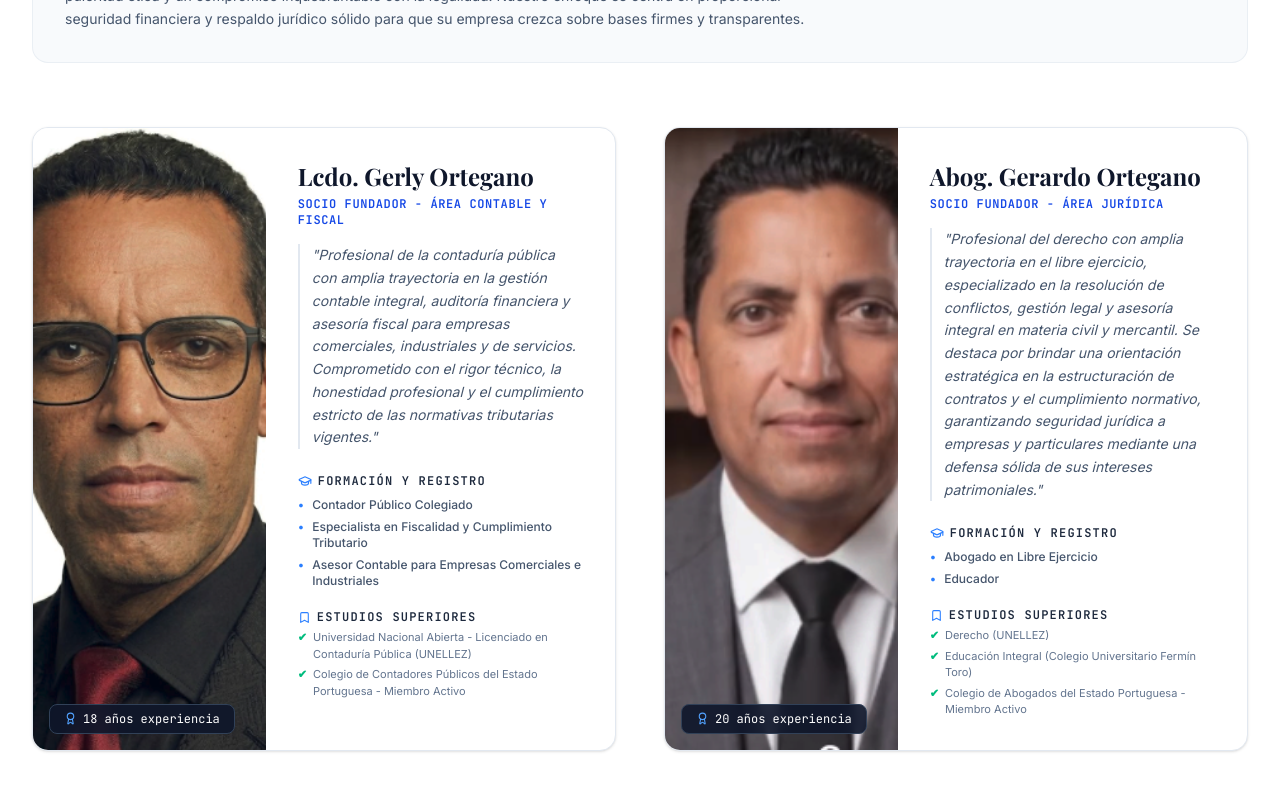
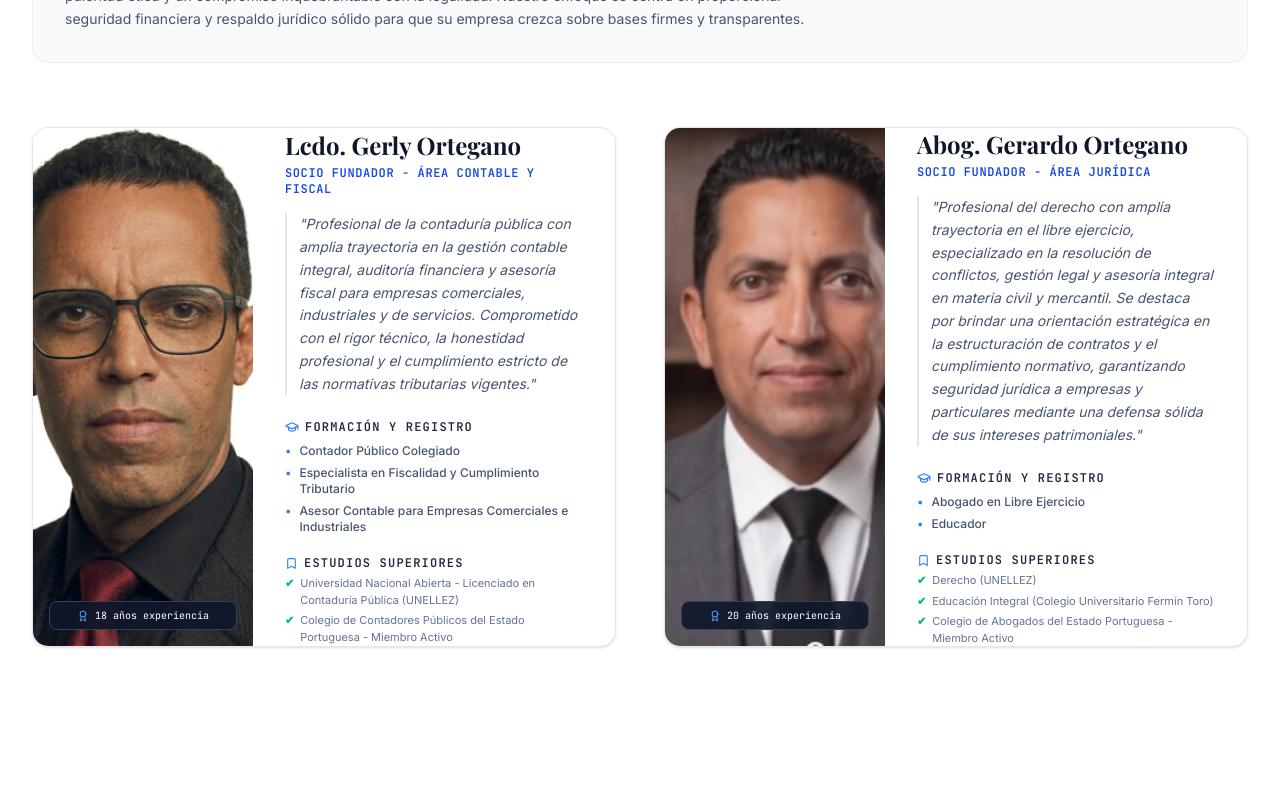
Before and after one commit to orteganoasociados/site, a React (Vite) app: page / in a window 1280 px wide. Shown: the part 2700-3500 px from the top of the page. Built offline with nearby package versions, Linux system fonts and the light colour scheme; a web font is replaced by a local one.

Commit message:
UI: forzar dimensiones fijas en píxeles para simetría total de fotos

```diff
--- a/src/components/About.tsx
+++ b/src/components/About.tsx
@@ -53,27 +53,27 @@ export default function About() {
               whileHover={{ y: -4 }}
               transition={{ duration: 0.3 }}
               key={member.id}
-              className="bg-white border border-slate-200 rounded-2xl overflow-hidden shadow-sm flex flex-col md:flex-row h-full md:min-h-[520px]"
+              className="bg-white border border-slate-200 rounded-2xl overflow-hidden shadow-sm flex flex-col md:flex-row h-auto md:h-[520px]"
               id={`partner-card-${member.id}`}
             >
 
               {/* Partner Portrait image */}
-              <div className="md:w-2/5 relative shrink-0 overflow-hidden h-64 md:h-full">
+              <div className="md:w-[220px] relative shrink-0 overflow-hidden h-72 md:h-full">
                 <img
-                  src={member.imageUrl}
-                  alt={member.name}
-                  className="absolute inset-0 w-full h-full object-cover"
-                  referrerPolicy="no-referrer"
+                   src={member.imageUrl}
+                   alt={member.name}
+                   className="absolute inset-0 w-full h-full object-cover object-center"
+                   referrerPolicy="no-referrer"
                 />
                 {/* Years badge */}
-                <div className="absolute bottom-4 left-4 bg-slate-900/90 backdrop-blur-sm px-3.5 py-1.5 rounded-lg border border-slate-700 font-mono text-xs text-white z-10 flex items-center space-x-1.5">
-                  <Award size={13} className="text-blue-400" />
+                <div className="absolute bottom-4 left-4 right-4 bg-slate-900/90 backdrop-blur-sm px-2 py-1.5 rounded-lg border border-slate-700 font-mono text-[10px] text-white z-10 flex items-center justify-center space-x-1.5">
+                  <Award size={12} className="text-blue-400" />
                   <span>{member.experienceYears} años experiencia</span>
                 </div>
               </div>
 
               {/* Partner Info Details */}
-              <div className="md:w-3/5 p-6 sm:p-8 flex flex-col justify-between text-left">
+              <div className="flex-grow p-6 sm:p-8 flex flex-col justify-center text-left">
                 <div className="space-y-4">
                   <div>
                     <h4 className="font-serif text-xl sm:text-2xl font-bold text-slate-900">
```
Also changed, not shown: 7 other files (tests, documents, lock files or other folders).
